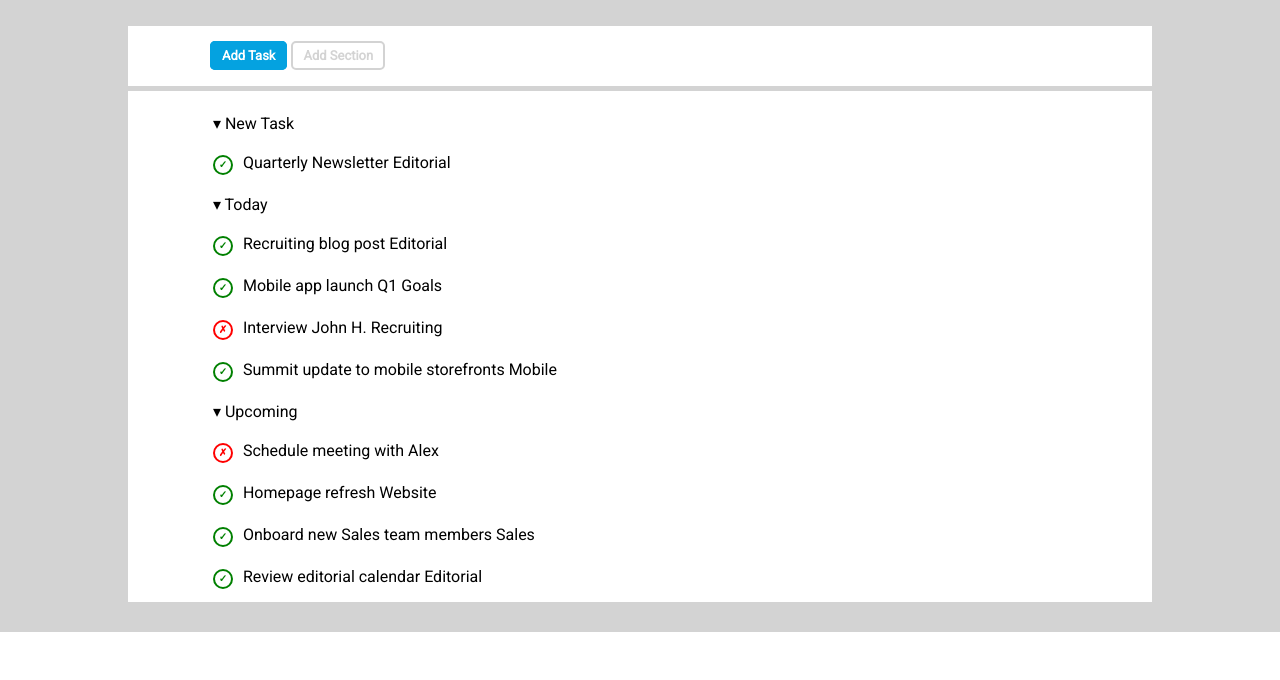
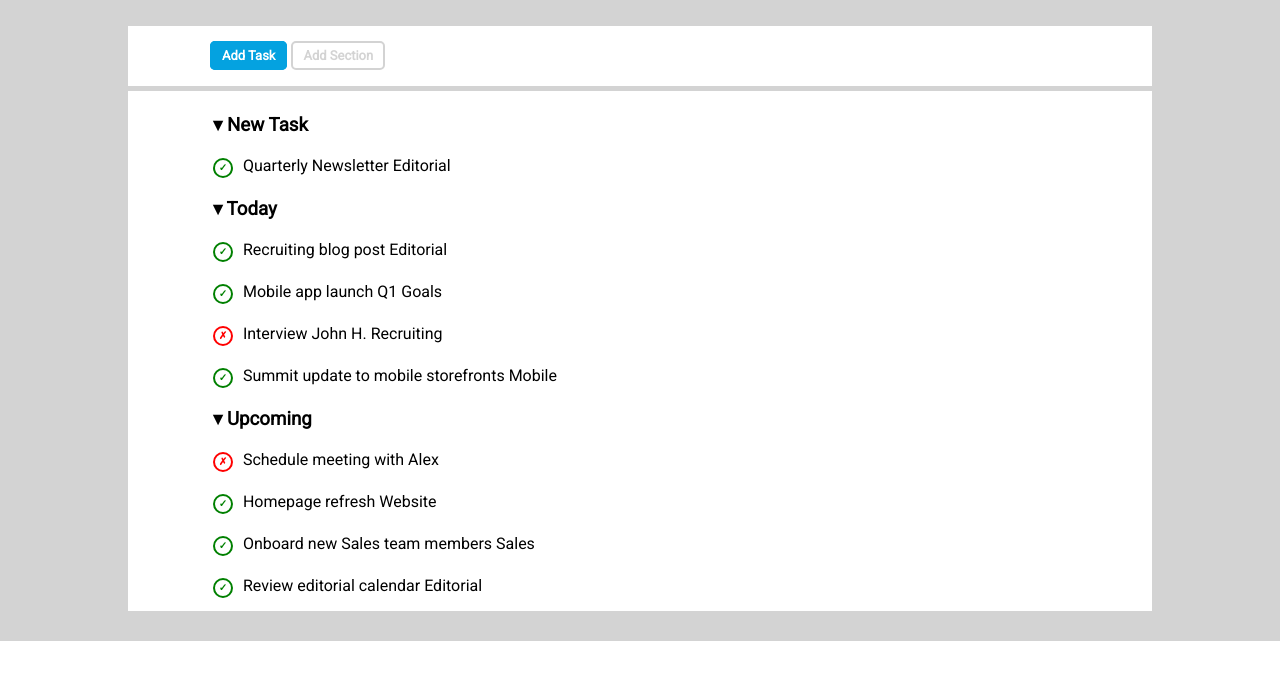
Before and after one commit to SonoJohn/html-css-toboolist, a plain HTML site: page index.html in a window 1280 px wide. Shown: the part 84-764 px from the top of the page. Drawn offline with Linux system fonts and the light colour scheme.

Commit message:
Add: html, list, title

```diff
--- a/index.html
+++ b/index.html
@@ -34,13 +34,15 @@
         <section class="section">
             <div class="list-container">
                 <ul>
-                    <li> &blacktriangledown; New Task
+                    <li>
+                        <h3> &blacktriangledown; New Task</h3>
                         <ul>
                             <li><span class="checkmark done">&check;</span>Quarterly Newsletter <Span
                                     class="label">Editorial</Span></li>
                         </ul>
                     </li>
-                    <li> &blacktriangledown; Today
+                    <li>
+                        <h3>&blacktriangledown; Today</h3>
                         <ul>
                             <li><span class="checkmark done">&check;</span>Recruiting blog post <Span
                                     class="label">Editorial</Span></li>
@@ -51,7 +53,8 @@
                             <li><span class="checkmark done">&check;</span>Summit update to mobile storefronts <Span
                                     class="label">Mobile</Span></li>
                         </ul>
-                    <li> &blacktriangledown; Upcoming
+                    <li>
+                        <h3>&blacktriangledown; Upcoming</h3>
                         <ul>
                             <li><span class="checkmark undone">&cross;</span>Schedule meeting with Alex</li>
                             <li><span class="checkmark done">&check;</span>Homepage refresh <Span
```
